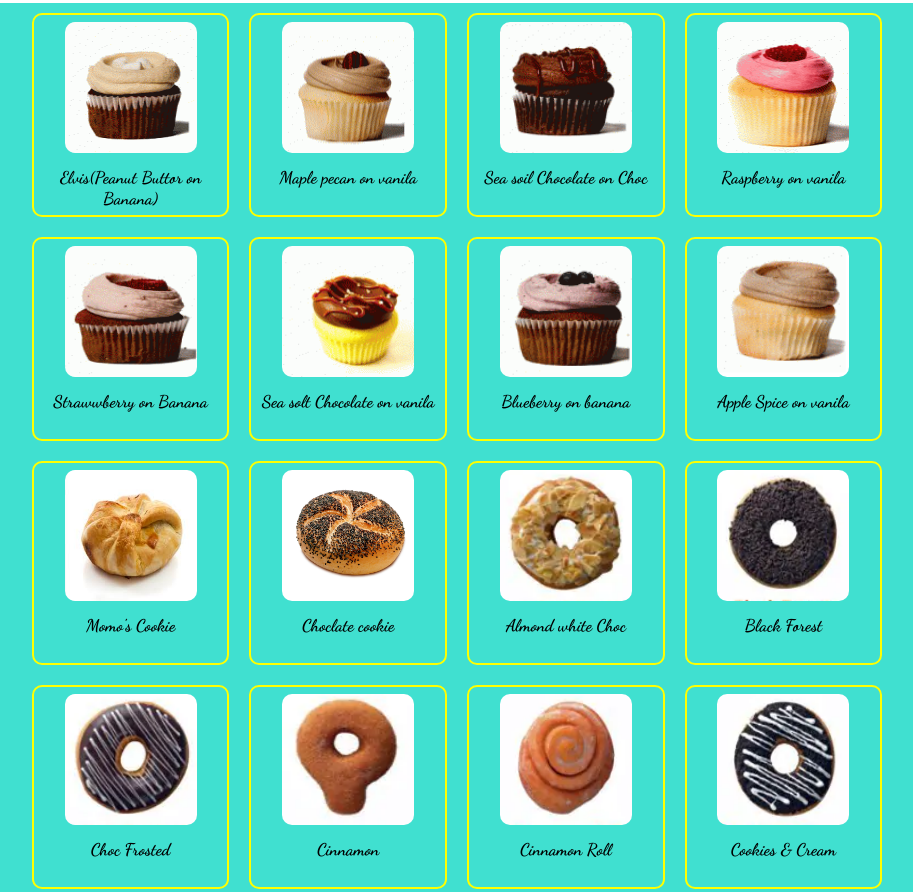
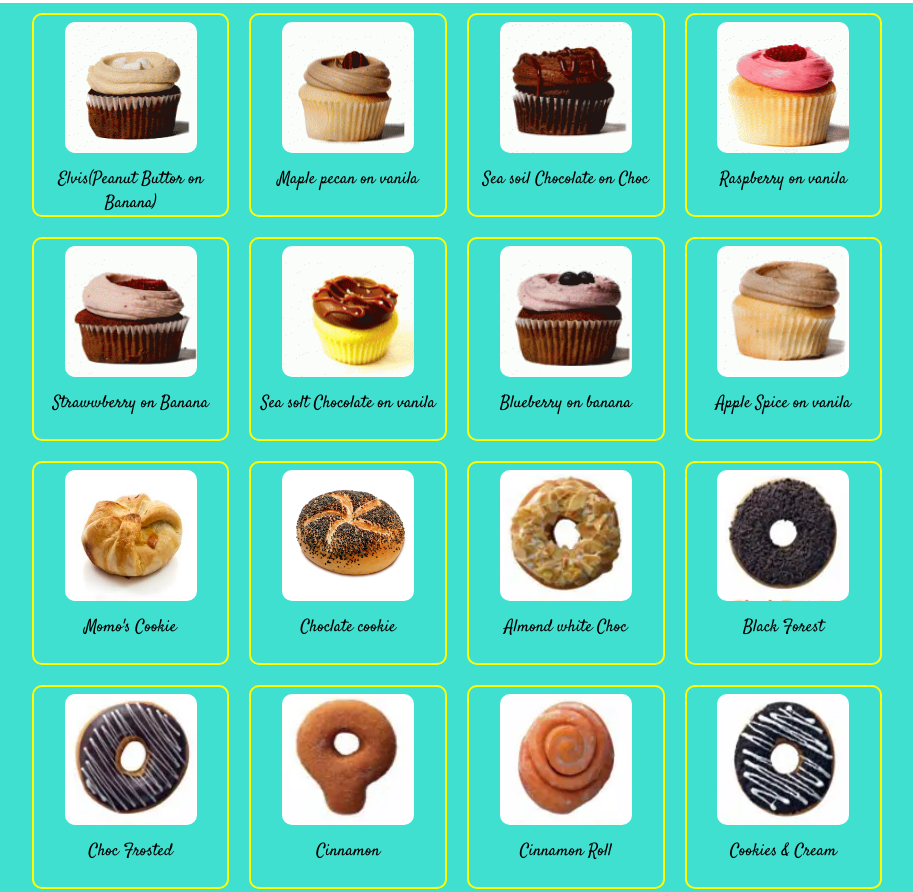
Before and after one commit to Amitsharma45/Frontend_-Bakery-and-Restaurant_GSBSP-BR09, a plain HTML site: page index.html in a window 1280 px wide. Shown: the part 1151-2043 px from the top of the page, without its empty margins (183-1096 px from the left). Drawn offline with Linux system fonts and the light colour scheme; a web font is replaced by a local one.

Commit message:
Update style.css

```diff
--- a/css/style.css
+++ b/css/style.css
@@ -119,7 +119,8 @@ body{
     width: 132px;
 }
 .men1 div p{
-    font-family: 'Dancing Script', cursive;
+    font-family: 'Satisfy', cursive;
+
     text-align: center;
     vertical-align: center;
     margin: auto;
```
